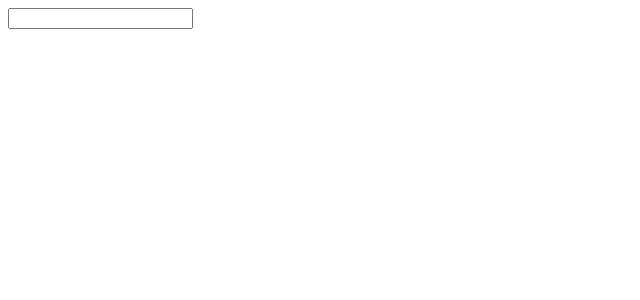
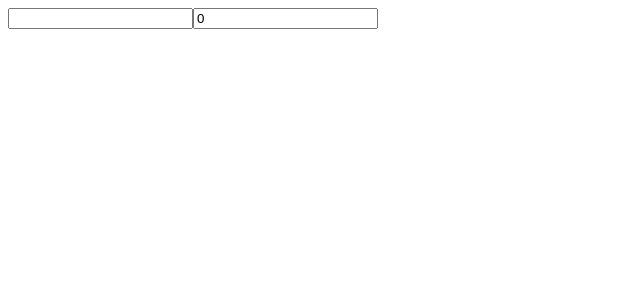
Before and after one commit to mreid21/simpli-form, a React (Vite) app: page / in a window 1280 px wide. Shown: the top 300 px of the page, without its empty margins (0-640 px from the left). Built offline with nearby package versions, Linux system fonts and the light colour scheme.

Commit message:
coming along

```diff
--- a/src/App.tsx
+++ b/src/App.tsx
@@ -1,15 +1,25 @@
 import * as Text from "./textValidation"
 import useFormField from "./useFormField"
+import { Validator } from "./validation"
 
 export interface Values {
   name: string,
   age: number
 }
 
+//write a bunch of these utility functions so developer experience is better
+const _isGreaterThan = (value: number, limit: number) => value < limit ? {error: `value must be greater than ${limit}`} : false
+const isGreaterThan = (limit: number): Validator<number, [number]> => [_isGreaterThan, limit]
+
 function App() {
 
-  const name = useFormField('', 'name', {
+  const name = useFormField<string, Values>('', 'name', {
     validators: [Text.isRequired, Text.minLength(10)],
+    validationType: 'onChange'
+  })
+
+  const age = useFormField<number, Values>(0, 'age', {
+    validators: [isGreaterThan(10)],
     validationType: 'onChange'
   })
 
@@ -17,6 +27,9 @@ function App() {
     <>
       <input type="text" {...name} />
       {name.error && <span style={{color: 'red'}}>{name.error}</span>}
+
+      <input type="number" {...age} />
+      {age.error && <span style={{color: 'red'}}>{age.error}</span>}
     </>
   )
 }
--- a/src/useFormField.ts
+++ b/src/useFormField.ts
@@ -5,7 +5,7 @@ import { ValidationConfig } from './validation'
 type Field = string | number
 
 
-function useFormField<T extends Field, U>(initial: T, name: keyof U, config: ValidationConfig<T>) {
+function useFormField<T, U>(initial: T, name: keyof U, config: ValidationConfig<T>) {
     const {validators} = config
     const [value, setValue] = React.useState(initial)
     const [error, setError] = React.useState('')
```
